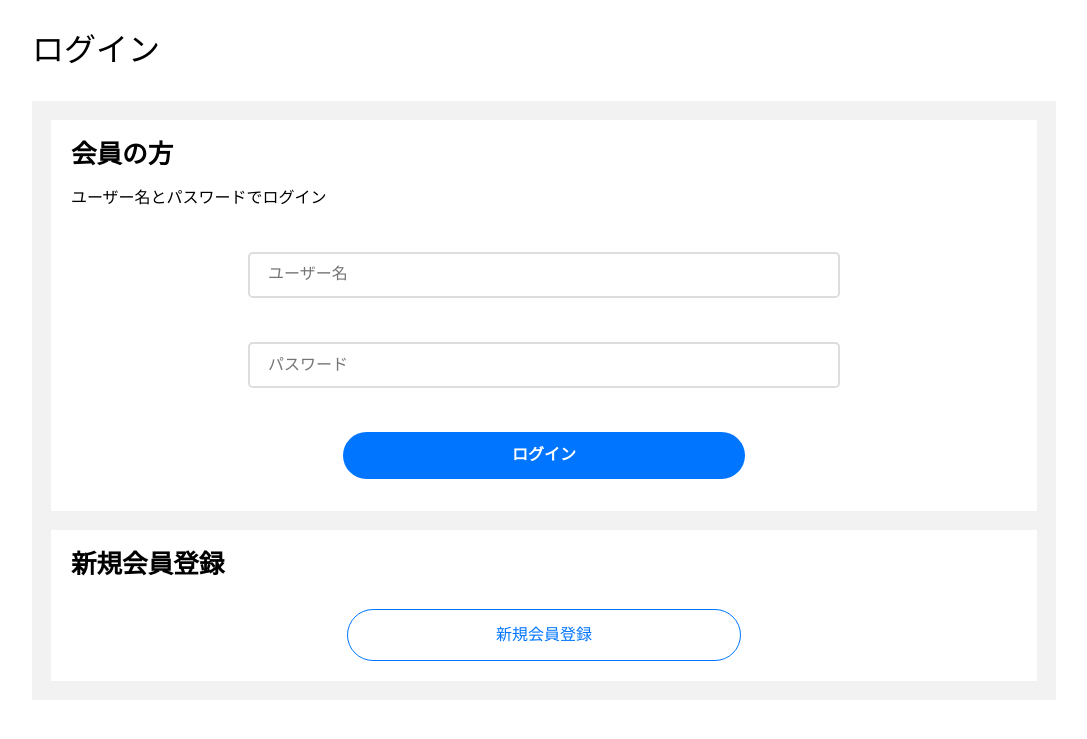
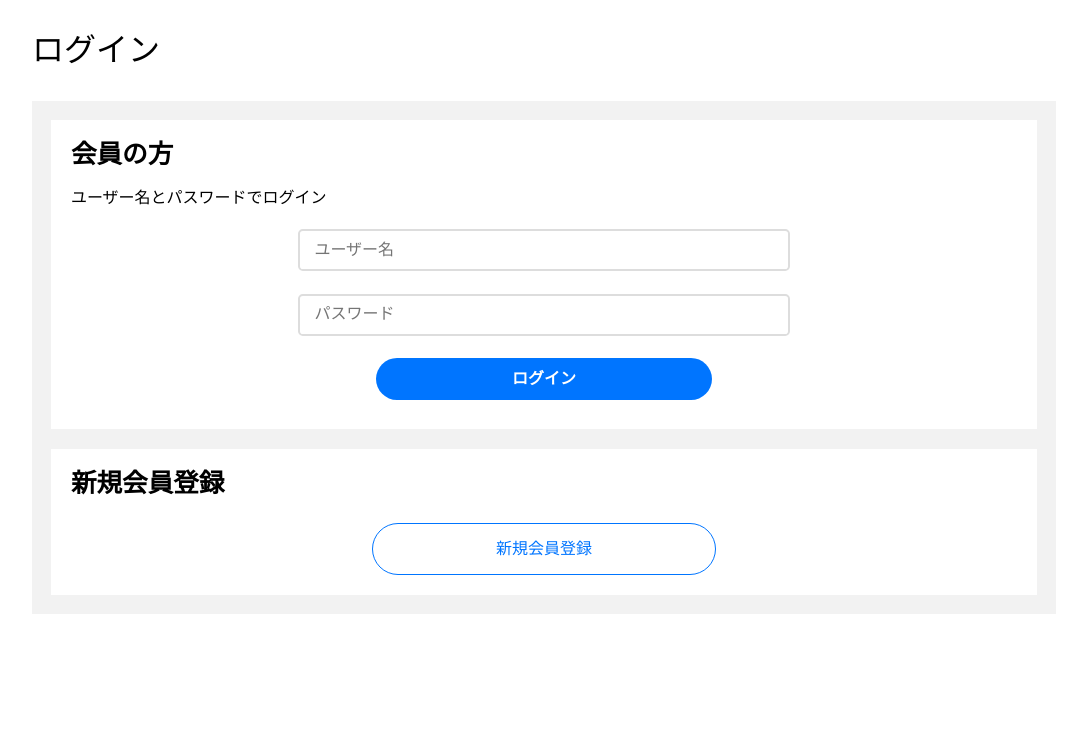
Before and after one commit to HAL-OSAKA-IT/game_collect, a PHP site: page /member/login.php in a window 1280 px wide. Shown: the top 739 px of the page, without its empty margins (96-1183 px from the left). Run offline with PHP 8.4, Linux system fonts and the light colour scheme.

Commit message:
ログインページ　スタイル修正

```diff
--- a/member/css/form.css
+++ b/member/css/form.css
@@ -31,12 +31,12 @@ h1 {
   margin-left: 2%;
 }
 #form .form_contents #input_area {
-  margin: 0 20%;
+  margin: 0 25%;
   padding-bottom: 2%;
 }
 #form .form_contents #input_area input {
   display: block;
-  margin: 7.5% auto;
+  margin: 4.5% auto;
   width: 100%;
   padding: 2%;
   border: 2px solid #ddd; /*枠線*/
@@ -62,11 +62,11 @@ h1 {
   padding-bottom: 2%;
 }
 #form #transition_wrapper h2 {
-  margin-bottom: 1%;
+  margin-bottom: 0.5%;
 }
 #form #transition_wrapper a {
   display: block;
-  margin: 0 30%;
+  margin: 0 32.5%;
   padding: 1.6%;
   text-align: center;
   border: solid 1px #0075ff;
--- a/member/css/form.scss
+++ b/member/css/form.scss
@@ -30,11 +30,11 @@ h1 {
             margin-left: $pd;
         }
         #input_area{
-            margin: 0 20%;
+            margin: 0 25%;
             padding-bottom: 2%;
             input{
                 display: block;
-                margin: 7.5% auto;
+                margin: 4.5% auto;
                 width: 100%;
                 padding: 2%;
                 border: 2px solid #ddd; /*枠線*/
@@ -61,11 +61,11 @@ h1 {
     #transition_wrapper{
         padding-bottom: 2%;
         h2{
-            margin-bottom: 1%;
+            margin-bottom: 0.5%;
         }
         a{
             display: block;
-            margin: 0 30%;
+            margin: 0 32.5%;
             padding: 1.6%;
             text-align: center;
             border: solid 1px #0075ff;
```
Also changed, not shown: 1 other file.
